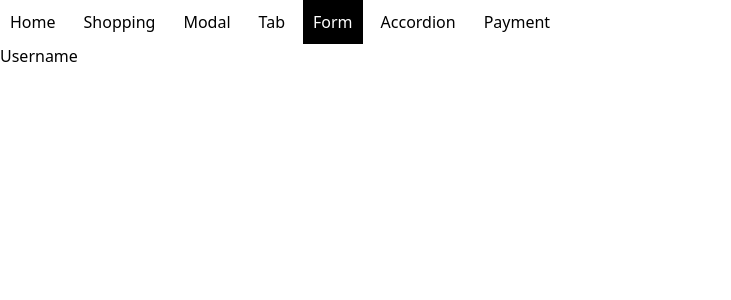
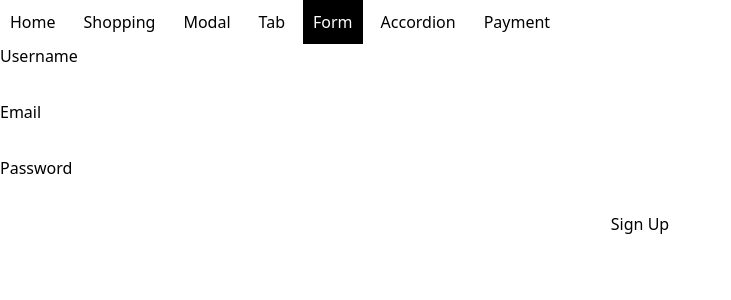
Before and after one commit to hyeon9782/user-interface-elements, a React (Vite) app: page /form in a window 1280 px wide. Shown: the top 300 px of the page, without its empty margins (0-731 px from the left). Built offline with nearby package versions, Linux system fonts and the light colour scheme.

Commit message:
feat: SignUpForm 유효성 검사 기능 구현

```diff
--- a/src/components/form/InputWrapper.tsx
+++ b/src/components/form/InputWrapper.tsx
@@ -21,7 +21,7 @@ const InputWrapper = ({ id, value, type, onChange, children }: Props) => {
   const contextValue = { id, value, type, onChange };
   return (
     <InputContext.Provider value={contextValue}>
-      {children}
+      <div>{children}</div>
     </InputContext.Provider>
   );
 };
@@ -49,8 +49,10 @@ const Label = ({ children, ...props }: { children: ReactNode }) => {
   );
 };
 
-const Caption = ({ text, isVaild }: { text: string; isVaild: boolean }) => (
-  <p className={isVaild ? "block" : "invisible"}>{text}</p>
+const Caption = ({ text, isValid }: { text: string; isValid: boolean }) => (
+  <p className={isValid ? "invisible" : "block"} aria-live="assertive">
+    {text}
+  </p>
 );
 
 InputWrapper.Input = Input;
--- a/src/components/form/SignUpForm.tsx
+++ b/src/components/form/SignUpForm.tsx
@@ -1,5 +1,4 @@
 import { ChangeEvent, FormEvent, useState } from "react";
-import FormControl from "./FormControl";
 import InputWrapper from "./InputWrapper";
 
 const SignUpForm = () => {
@@ -9,12 +8,31 @@ const SignUpForm = () => {
     password: "",
   });
 
-  const validateForm = () => {
-    if (!formData.username || !formData.email || !formData.password) {
-      alert("모든 필드를 입력해주세요.");
-      return false;
+  const [formValid, setFormValid] = useState({
+    username: true,
+    email: true,
+    password: true,
+  });
+
+  const validateForm = (id: string, value: string) => {
+    if (value === "") {
+      return true;
     }
-    return true;
+    let regex: RegExp;
+    switch (id) {
+      case "username":
+        regex = /^[a-zA-Z]+$/;
+        break;
+      case "email":
+        regex = /^[a-zA-Z0-9._%+-]+@[a-zA-Z0-9.-]+.[a-zA-Z]{2,}$/;
+        break;
+      case "password":
+        regex = /^(?=.\d)(?=.[a-z])(?=.[A-Z])(?=.[!@#$%^&*]).{8,}$/;
+        break;
+      default:
+        regex = /^[a-zA-Z]+$/;
+    }
+    return regex.test(value);
   };
 
   const handleInputChange = (e: ChangeEvent<HTMLInputElement>) => {
@@ -23,13 +41,15 @@ const SignUpForm = () => {
       ...prevData,
       [id]: value,
     }));
+
+    setFormValid((prevVail) => ({
+      ...prevVail,
+      [id]: validateForm(id, value),
+    }));
   };
 
   const handleSubmit = (e: FormEvent) => {
     e.preventDefault();
-    if (validateForm()) {
-      alert("회원가입 성공");
-    }
   };
   return (
     <form onSubmit={handleSubmit} className="flex flex-col gap-2">
@@ -42,10 +62,39 @@ const SignUpForm = () => {
         <InputWrapper.Label>Username</InputWrapper.Label>
         <InputWrapper.Input />
         <InputWrapper.Caption
-          isVaild={false}
-          text="이미 존재하는 유저네임이에요!"
+          isValid={formValid.username}
+          text="유저 네임은 영문만 입력할 수 있어요."
         />
       </InputWrapper>
+      <InputWrapper
+        id="email"
+        value={formData.email}
+        type="email"
+        onChange={handleInputChange}
+      >
+        <InputWrapper.Label>Email</InputWrapper.Label>
+        <InputWrapper.Input />
+        <InputWrapper.Caption
+          isValid={formValid.email}
+          text="이메일 형식에 맞지 않습니다."
+        />
+      </InputWrapper>
+
+      <InputWrapper
+        id="password"
+        value={formData.password}
+        type="password"
+        onChange={handleInputChange}
+      >
+        <InputWrapper.Label>Password</InputWrapper.Label>
+        <InputWrapper.Input />
+        <InputWrapper.Caption
+          isValid={formValid.password}
+          text="비밀번호는 영문 대소문자, 숫자, 특수문자를 포함한 8자리 이상이어야 합니다."
+        />
+      </InputWrapper>
+
+      <button type="submit">Sign Up</button>
     </form>
   );
 };
```
